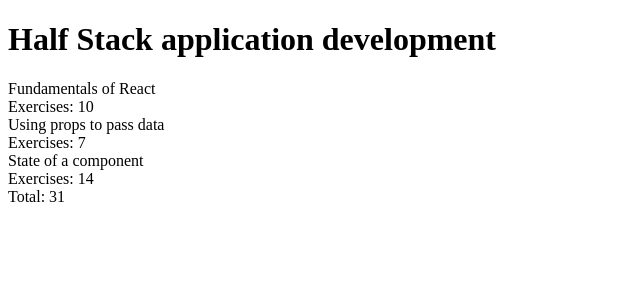
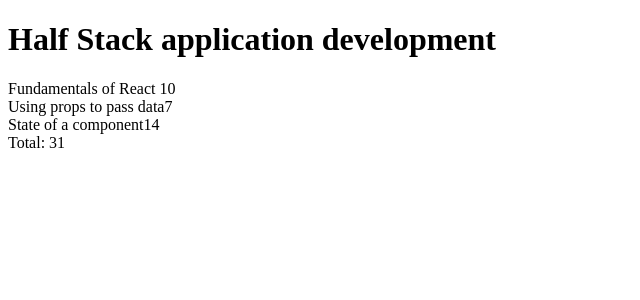
Before and after one commit to tahsinhere/FullStackOpen, a React (Vite) app in the folder Part 1/CourseInfo/: page / in a window 1280 px wide. Shown: the top 300 px of the page, without its empty margins (0-640 px from the left). Built offline with nearby package versions, Linux system fonts and the light colour scheme.

Commit message:
1.4 Done

```diff
--- a/Part 1/CourseInfo/src/App.jsx
+++ b/Part 1/CourseInfo/src/App.jsx
@@ -1,34 +1,30 @@
 const App = () => {
   const course = "Half Stack application development";
-
-  const part1 = {
+  const parts = [
+    {
       name: "Fundamentals of React",
       exercises: 10,
-  };
-  const part2 = {
+    },
+    {
       name: "Using props to pass data",
       exercises: 7,
-  };
-  const part3 = {
+    },
+    {
       name: "State of a component",
       exercises: 14,
-  };
+    },
+  ];
 
   return (
     <div>
+      <div>
         <Header course={course} />
-
-      <Content part1={part1} part2={part2} part3={part3} />
-
-      <Total
-        exercise1={part1.exercises}
-        exercise2={part2.exercises}
-        exercise3={part3.exercises}
-      />
+        <Content parts={parts} />
+        <Total parts={parts} />
+      </div>
     </div>
   );
 };
-
 export default App;
 
 function Header(props) {
@@ -39,16 +35,15 @@
   return (
     <>
       <div>
-        {props.part1.name}
-        <div>{` Exercises: ${props.part1.exercises}`}</div>
+        {props.parts[0].name} {props.parts[0].exercises}
       </div>
       <div>
-        {props.part2.name}
-        <div> {` Exercises: ${props.part2.exercises}`}</div>
+        {props.parts[1].name}
+        {props.parts[1].exercises}
       </div>
       <div>
-        {props.part3.name}
-        <div>{` Exercises: ${props.part3.exercises}`}</div>
+        {props.parts[2].name}
+        {props.parts[2].exercises}
       </div>
     </>
   );
@@ -56,6 +51,6 @@
 
 const Total = (props) => {
   return (
-    <div>{`Total: ${props.exercise1 + props.exercise2 + props.exercise3}`}</div>
+    <div>{`Total: ${props.parts[0].exercises + props.parts[1].exercises + props.parts[2].exercises}   `}</div>
   );
 };
```
Lines whose indentation alone changed are shown as unchanged.
